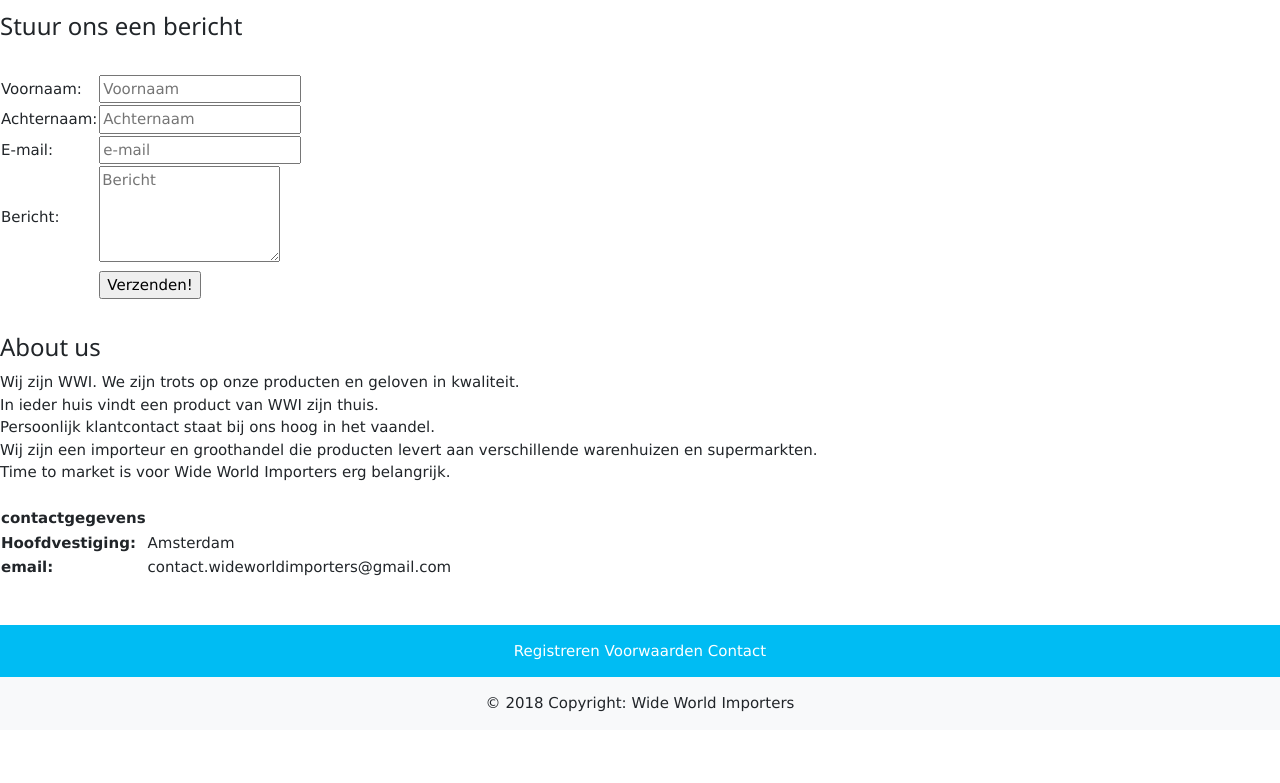
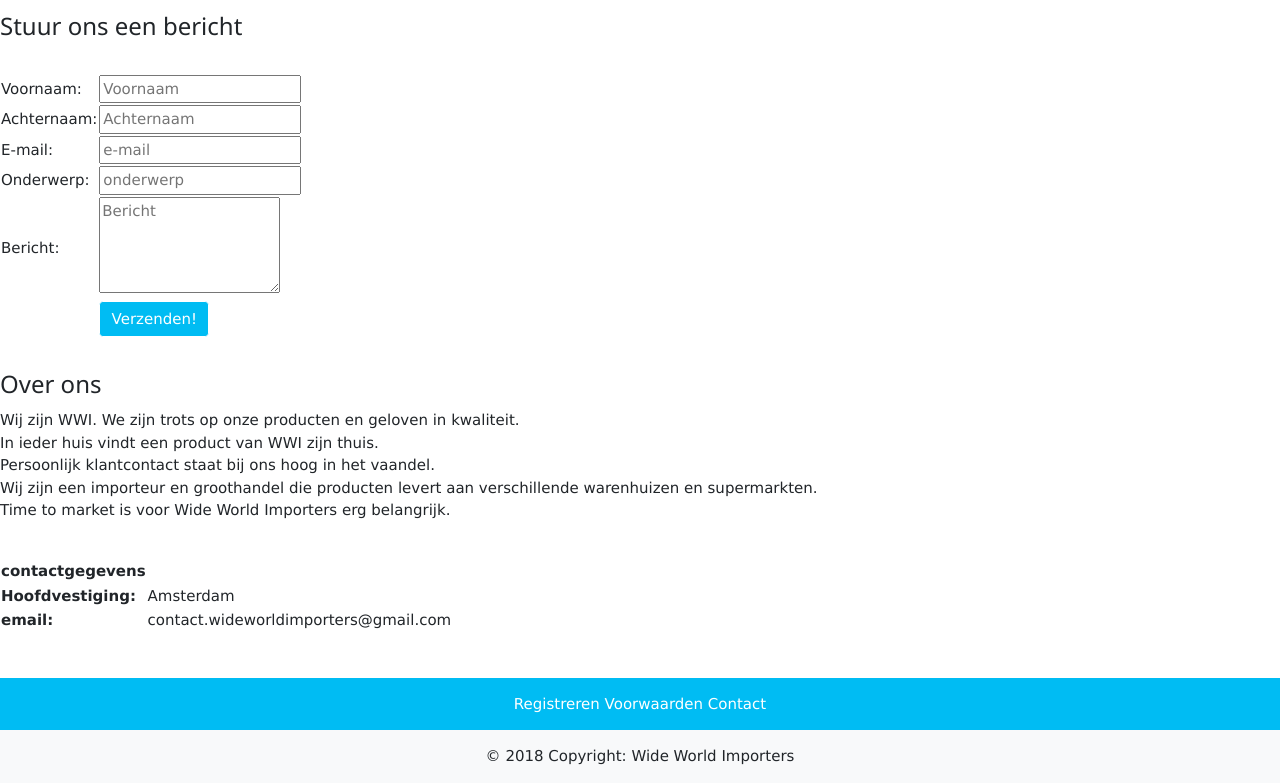
Before and after one commit to HarmVanDerVegt/WWI, a PHP site: page /WWI/Contact.php in a window 1280 px wide. Shown: the part 105-888 px from the top of the page. Before the commit the page ends 817 px from the top, so only its background shows below. Run offline with PHP 8.4, Linux system fonts and the light colour scheme; data that the repository does not hold is empty; some libraries are stand-ins or nearby versions.

Commit message:
mailfunctie werkend

```diff
--- a/WWI/pages/Contact.php
+++ b/WWI/pages/Contact.php
@@ -25,15 +25,19 @@ if (!defined('ROOT_PATH')) {
             <form action="" method="post">
                 <tr>
                     <td>Voornaam:</td>
-                    <td><input type="text" name="voornaam" placeholder="Voornaam"></td>
+                    <td><input type="text" name="voornaam" placeholder="Voornaam" required></td>
                 </tr>
                 <tr>
                     <td>Achternaam:</td>
-                    <td><input type="text" name="achternaam" placeholder="Achternaam"></td>
+                    <td><input type="text" name="achternaam" placeholder="Achternaam" required></td>
                 </tr>
                 <tr>
                     <td>E-mail:</td>
                     <td><input type="email" name="email" placeholder="e-mail" required></td>
+                </tr>
+                <tr>
+                    <td>Onderwerp:</td>
+                    <td><input type="text" name="onderwerp" placeholder="onderwerp" required></td>
                 </tr>
                 <tr>
                     <td>Bericht:</td>
@@ -41,19 +45,18 @@ if (!defined('ROOT_PATH')) {
                 </tr>
                 <tr>
                     <td></td>
-                    <td><input type="submit" value="Verzenden!"></td>
+                    <td><input type="submit" value="Verzenden!" class="btn btn-sample"></td>
                 </tr>
             </form>
         </table>
         <br>
-        <h3>About us</h3>
-        Wij zijn WWI. We zijn trots op onze producten en geloven in kwaliteit.<br>
+        <h3>Over ons</h3>
+        <p>Wij zijn WWI. We zijn trots op onze producten en geloven in kwaliteit.<br>
         In ieder huis vindt een product van WWI zijn thuis.<br>
         Persoonlijk klantcontact staat bij ons hoog in het vaandel.<br>
         Wij zijn een importeur en groothandel die producten levert aan
         verschillende warenhuizen en supermarkten.<br>
-        Time to market is voor Wide World Importers erg belangrijk.<br>
-        <br>
+            Time to market is voor Wide World Importers erg belangrijk.</p><br>
         <table>
         <tr>
             <td><b>contactgegevens</b></td>
@@ -69,11 +72,11 @@ if (!defined('ROOT_PATH')) {
         </table>
 <!--        Mailfunctie-->
         <?php
-        //$i = 0;
-        //if (filter_input(INPUT_POST, "email", FILTER_SANITIZE_STRING) != NULL && filter_input(INPUT_POST, "submit", FILTER_SANITIZE_STRING) == TRUE) {
-        //    $i++;
-        //    mail("contact.wideworldimporters@gmail.com", $i, filter_input(INPUT_POST, "bericht", FILTER_SANITIZE_STRING), "FROM: " . filter_input(INPUT_POST, "email", FILTER_SANITIZE_STRING));
-        ?>
+
+        if (filter_input(INPUT_POST, "email", FILTER_SANITIZE_STRING) != NULL && filter_input(INPUT_POST, "submit", FILTER_SANITIZE_STRING) == TRUE) {
+            mail("contact.wideworldimporters@gmail.com", filter_input(INPUT_POST, "onderwerp", FILTER_SANITIZE_STRING), filter_input(INPUT_POST, "bericht", FILTER_SANITIZE_STRING), "FROM: " . filter_input(INPUT_POST, "email", FILTER_SANITIZE_STRING));
+        }
+            ?>
         <!-- voeg footer toe -->
         <br>
         <br>
```
Also changed, not shown: WWI/pages/Voorwaarden.php (+2 -5 lines).
